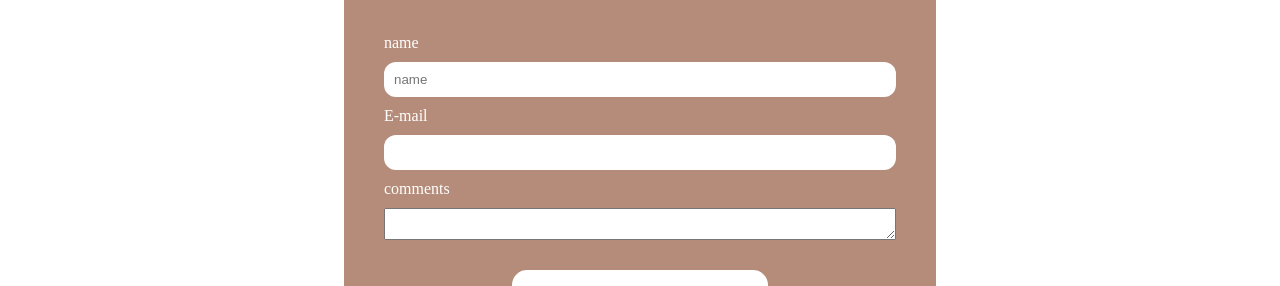
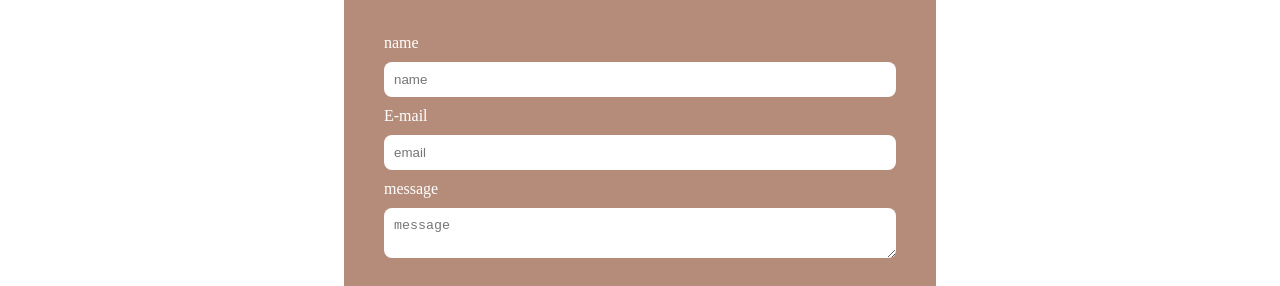
Before and after one commit to sohilakaraly340/E-commerce, a React (Create React App) app: page /contact in a window 1280 px wide. Shown: the part 136-422 px from the top of the page. Built offline with nearby package versions, Linux system fonts and the light colour scheme; no server answers.

Commit message:
handle receiving emails

```diff
--- a/package.json
+++ b/package.json
@@ -11,6 +11,7 @@
     "@testing-library/jest-dom": "^5.16.5",
     "@testing-library/react": "^13.4.0",
     "@testing-library/user-event": "^13.5.0",
+    "emailjs-com": "^3.2.0",
     "formik": "^2.2.9",
     "react": "^18.2.0",
     "react-awesome-reveal": "^4.2.3",
--- a/src/App.js
+++ b/src/App.js
@@ -18,7 +18,7 @@ function App() {
     <Provider>
       <Nav />
       <Routes>
-        <Route path="/" element={<Home />} />
+        <Route path="/" exact element={<Home />} />
         <Route path="/cart" element={<ShoppingCart />} />
         <Route path="/product" element={<Product />} />
         <Route path="/contact" element={<Contact />} />
--- a/src/pages/contact/Contact.js
+++ b/src/pages/contact/Contact.js
@@ -3,13 +3,13 @@ import { Formik, Form, Field, ErrorMessage } from "formik";
 import * as Yup from "yup";
 import styles from "./Contact.module.css";
 import CloseIcon from '@mui/icons-material/Close';
-
+import emailjs from 'emailjs-com';
 
 export default function Contact() {
   const initialValues = {
     name: "",
     email: "",
-    comments: "",
+    message: "",
   };
 
   const validationSchema = Yup.object({
@@ -20,9 +20,15 @@ export default function Contact() {
   const [submit, setSubmit] = useState(false);
 
   const onSubmit = (values, { resetForm }) => {
-    console.log(values);
-    resetForm({ values: "" });
-    setSubmit(true)
+    emailjs.sendForm('service_952121l', 'template_i3i356e', document.getElementById('form'), 'LpuzWvZjwAwGMJpwV')
+    .then((result) => {
+      console.log('Email sent successfully:', result.text);
+      resetForm({ values: "" });
+      setSubmit(true)
+    }, (error) => {
+      console.log('Error sending email:', error.text);
+    });
+
   };
 
   return (
@@ -32,7 +38,7 @@ export default function Contact() {
       validationSchema={validationSchema}
       onSubmit={onSubmit}
     >
-      <Form>
+      <Form id="form">
         <label htmlFor="name">name</label>
         <Field type="text" id="name" name="name" placeholder="name" />
         <ErrorMessage name="name">
@@ -40,13 +46,13 @@ export default function Contact() {
         </ErrorMessage>
 
         <label htmlFor="email">E-mail</label>
-        <Field type="email" id="email" name="email" />
+        <Field type="email" id="email" name="email" placeholder="email" />
         <ErrorMessage name="email">
           {(e) => <div className={styles.errors}>{e}</div>}
         </ErrorMessage>
 
-        <label htmlFor="comments">comments</label>
-        <Field as="textarea" id="comments" name="comments" />
+        <label htmlFor="message">message</label>
+        <Field as="textarea" id="message" name="message" placeholder="message" />
 
         <button type="submit">Submit</button>
 
--- a/src/pages/contact/Contact.module.css
+++ b/src/pages/contact/Contact.module.css
@@ -11,9 +11,9 @@ form{
 form label{
     padding: 10px 0;
 }
-form input{
+form input ,textarea{
     padding: 10px;
-    border-radius: 12px;
+    border-radius: 8px;
     border: none;
 }
 .errors{
@@ -72,5 +72,8 @@ form button:hover{
   form button{
     width: 70%;
     font-size: 13px;
+}.popup__content h2 {
+  font-size: 20px;
+  margin-bottom: 10px;
 }
 }
```
Also changed, not shown: 1 other file (tests, documents, lock files or other folders).
